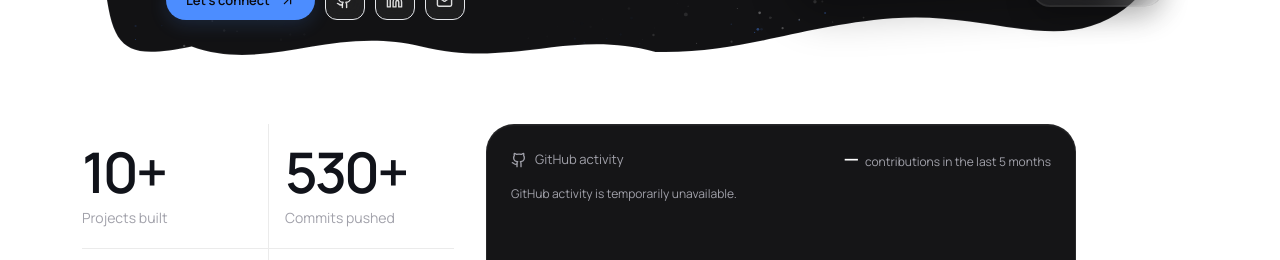
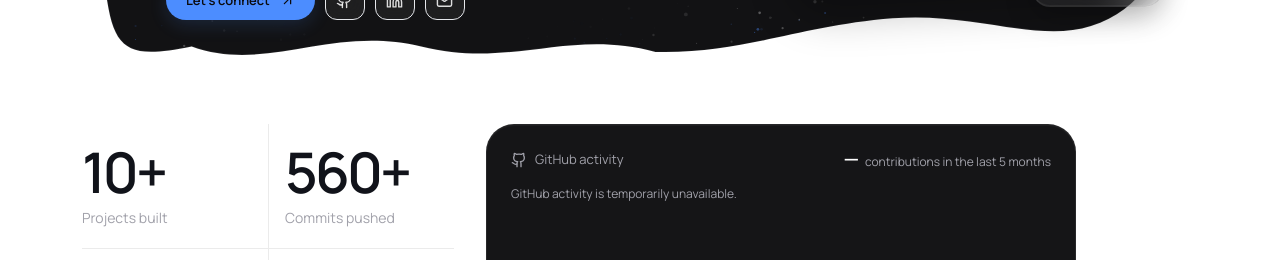
Before and after one commit to Sarthak-madan334/portfolio, a Next.js app: page / in a window 1280 px wide. Shown: the part 1540-1800 px from the top of the page. Built offline with nearby package versions, Linux system fonts and the light colour scheme; no server answers.

Commit message:
Calibrate live commit count to 560

```diff
--- a/components/AboutStats.tsx
+++ b/components/AboutStats.tsx
@@ -73,7 +73,9 @@ export function AboutStats() {
     return () => { window.clearInterval(interval); document.removeEventListener("visibilitychange", onVisibilityChange); controller.abort(); };
   }, []);
 
-  const commitCount = data.commitCount === undefined ? 530 : Math.ceil(data.commitCount / 10) * 10;
+  const commitCount = data.commitCount === undefined
+    ? 560
+    : Math.max(560, Math.ceil((data.commitCount + 128) / 10) * 10);
   const stats = [
     { label: "Projects built", value: 10, suffix: "+" },
     { label: "Commits pushed", value: commitCount, suffix: "+" },
```
